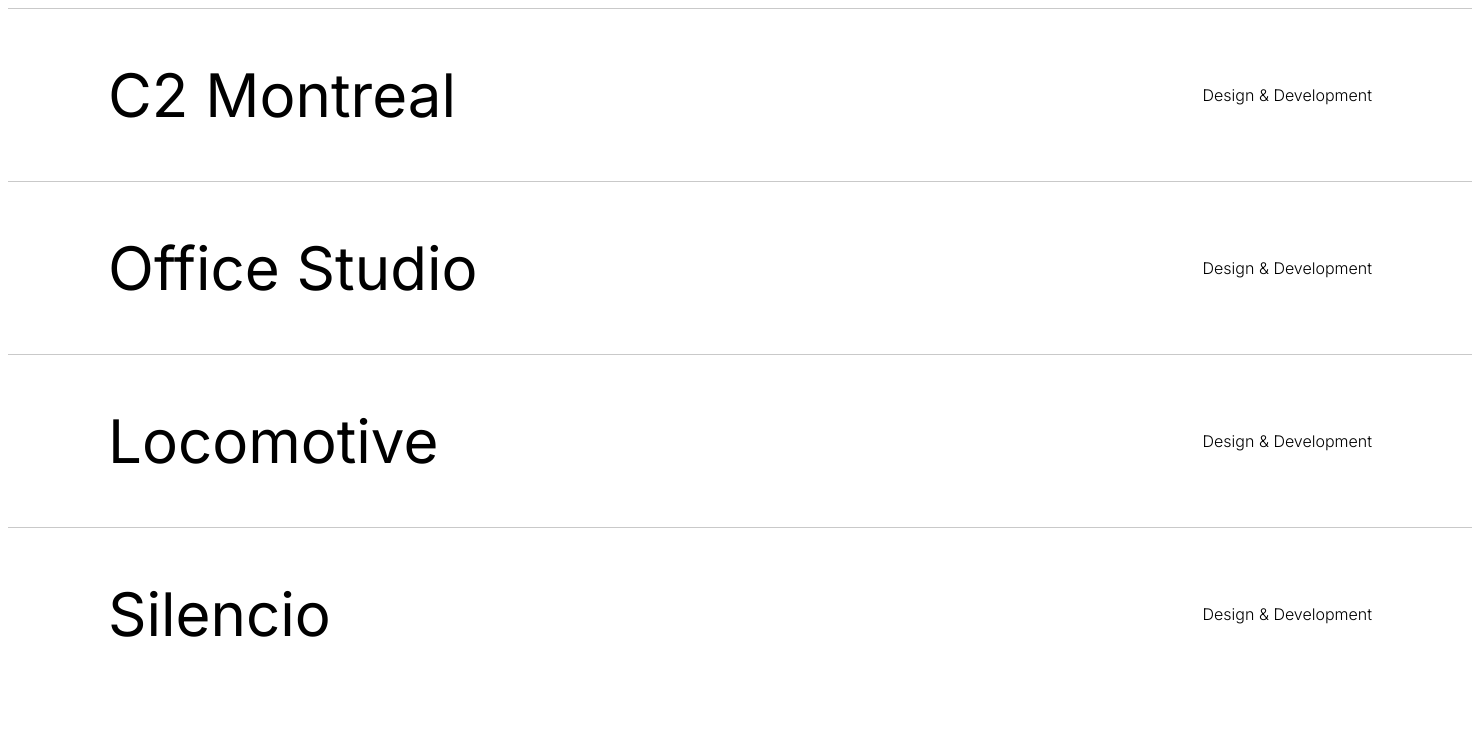
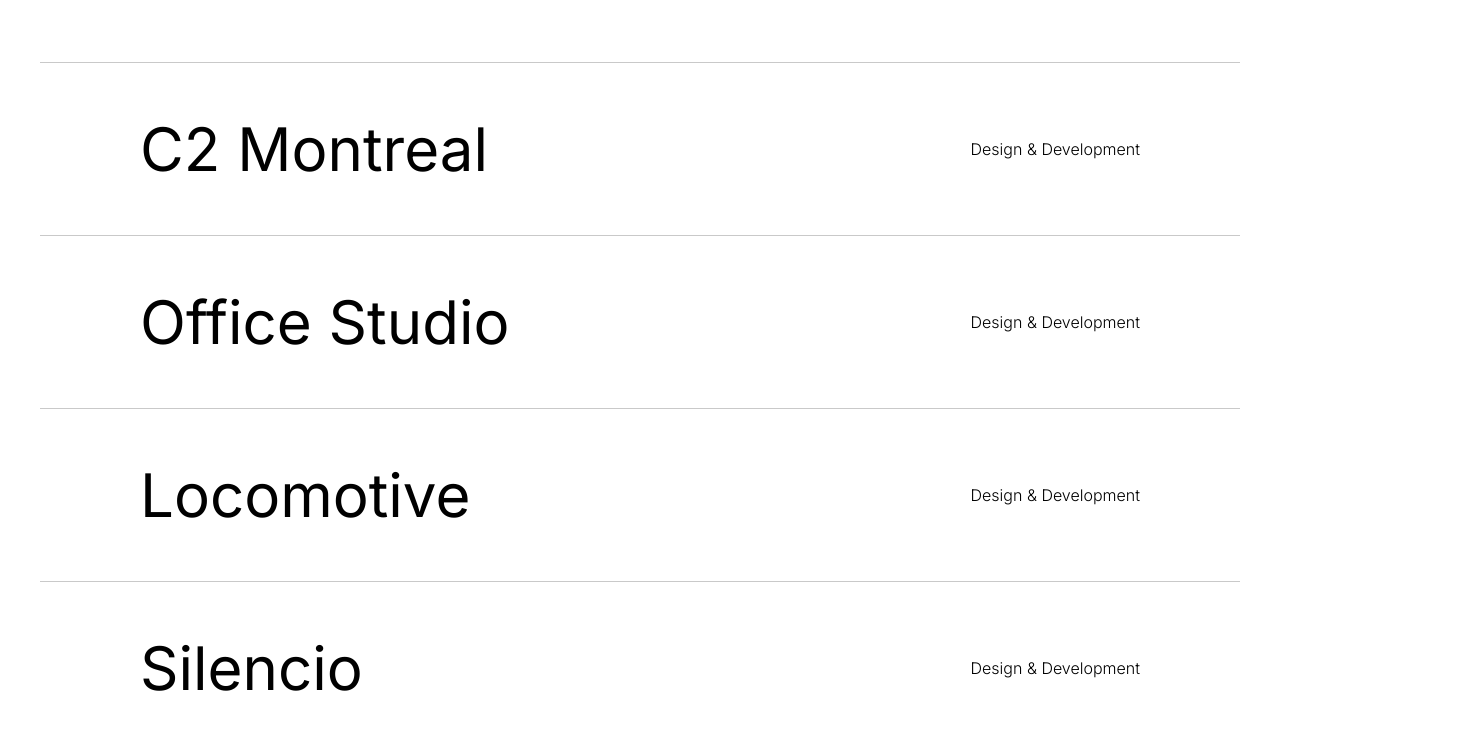
Before and after one commit to jacquelineleone/awwwards-project-galery, a Next.js app: page / in a window 1280 px wide. Shown: the top 730 px of the page, 1472 px wide, since content can reach past the window. Built offline with nearby package versions, Linux system fonts and the light colour scheme.

Commit message:
add: global styles

```diff
--- a/src/app/page.module.css
+++ b/src/app/page.module.css
@@ -0,0 +1,14 @@
+.main {
+    display: flex;
+    height: 100vh;
+    align-items: center;
+    justify-content: center;
+}
+
+.body {
+    width: 1000px;
+    display: flex;
+    flex-direction: column;
+    align-items: center;
+    justify-content: center;
+}
```
